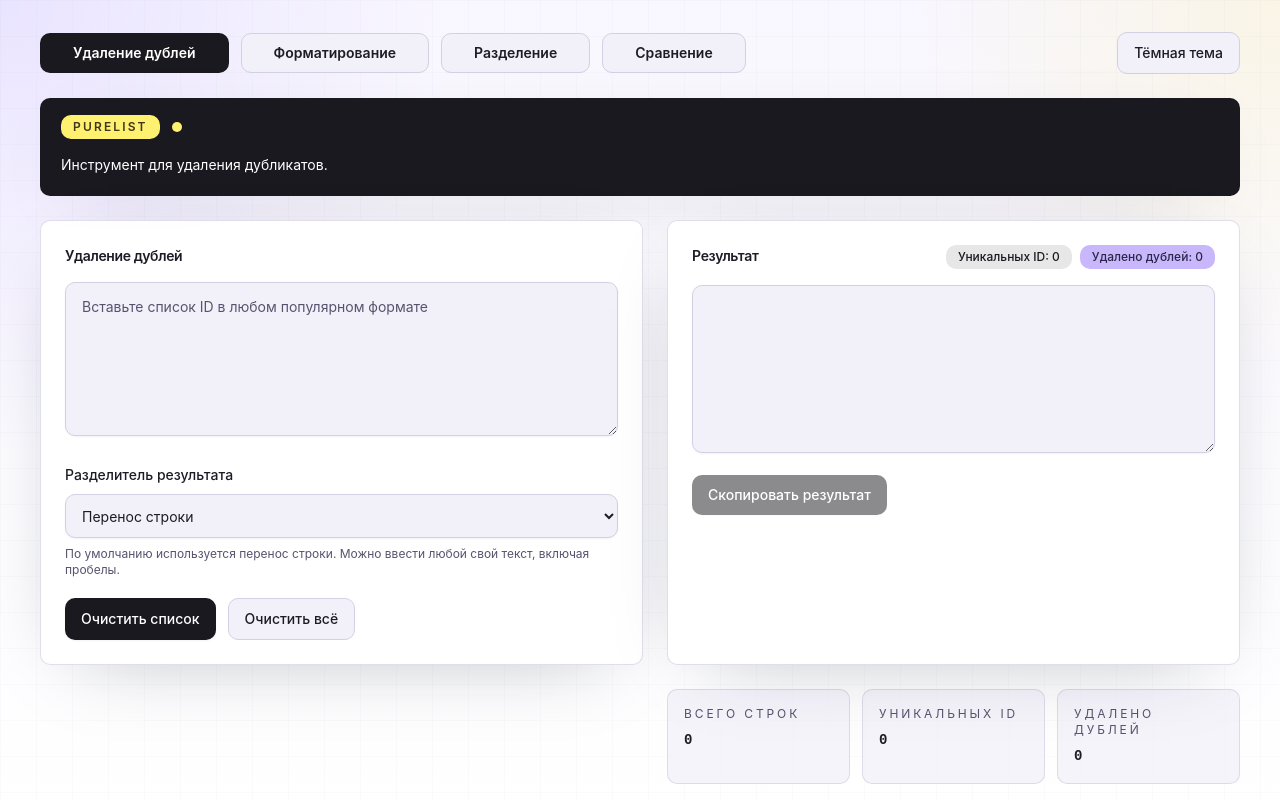
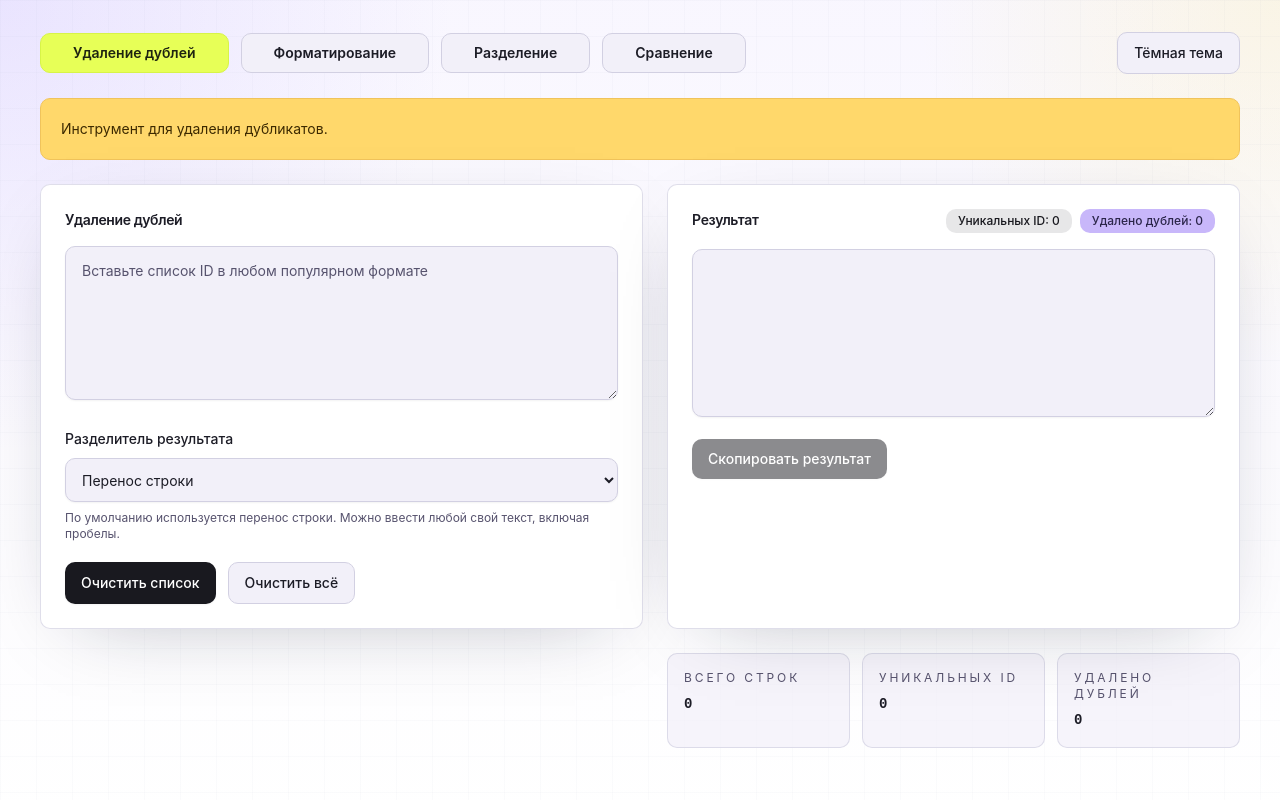
Before and after one commit to Greypefruit/PureList, a React (Vite) app: page / in a window 1280 px wide. Built offline with nearby package versions, Linux system fonts and the light colour scheme.

Commit message:
style: adjust tab and description accents

```diff
--- a/src/App.tsx
+++ b/src/App.tsx
@@ -243,13 +243,13 @@ function AppShell() {
                     className={cn(
                       "rounded-[10px] border px-8 py-2.5 text-left transition duration-200 focus-visible:outline-none focus-visible:ring-2 focus-visible:ring-ring focus-visible:ring-offset-2 focus-visible:ring-offset-background",
                       isActive
-                        ? "border-primary/40 bg-primary text-primary-foreground shadow-panel"
+                        ? "border-[#D7F447] bg-[#E7FF57] text-[#1E2410] shadow-panel"
                         : "border-border bg-background text-foreground hover:bg-muted",
                     )}
                     onClick={() => setActiveTab(tab.key)}
                     type="button"
                   >
-                    <p className={cn("text-[14px] font-semibold leading-tight", isActive ? "text-primary-foreground" : "text-foreground")}>
+                    <p className={cn("text-[14px] font-semibold leading-tight", isActive ? "text-[#1E2410]" : "text-foreground")}>
                       {tab.label}
                     </p>
                   </button>
@@ -264,15 +264,9 @@ function AppShell() {
             </Button>
           </div>
 
-          <Card className="border-primary/20 bg-primary text-primary-foreground">
+          <Card className="border-[#F0C35B] bg-[#FFD86B] text-[#3D2A00]">
             <CardContent className="px-5 py-4">
-              <div className="flex flex-wrap items-center gap-3">
-                <span className="rounded-[10px] bg-accent px-3 py-1 text-xs font-semibold uppercase tracking-[0.18em] text-accent-foreground">
-                  PureList
-                </span>
-                <span className="h-2.5 w-2.5 rounded-full bg-accent" />
-              </div>
-              <p className="mt-3 text-sm leading-7 text-primary-foreground/88">
+              <p className="text-sm leading-7 text-[#3D2A00]/88">
                 {tabs.find((tab) => tab.key === activeTab)?.description}
               </p>
             </CardContent>
```
